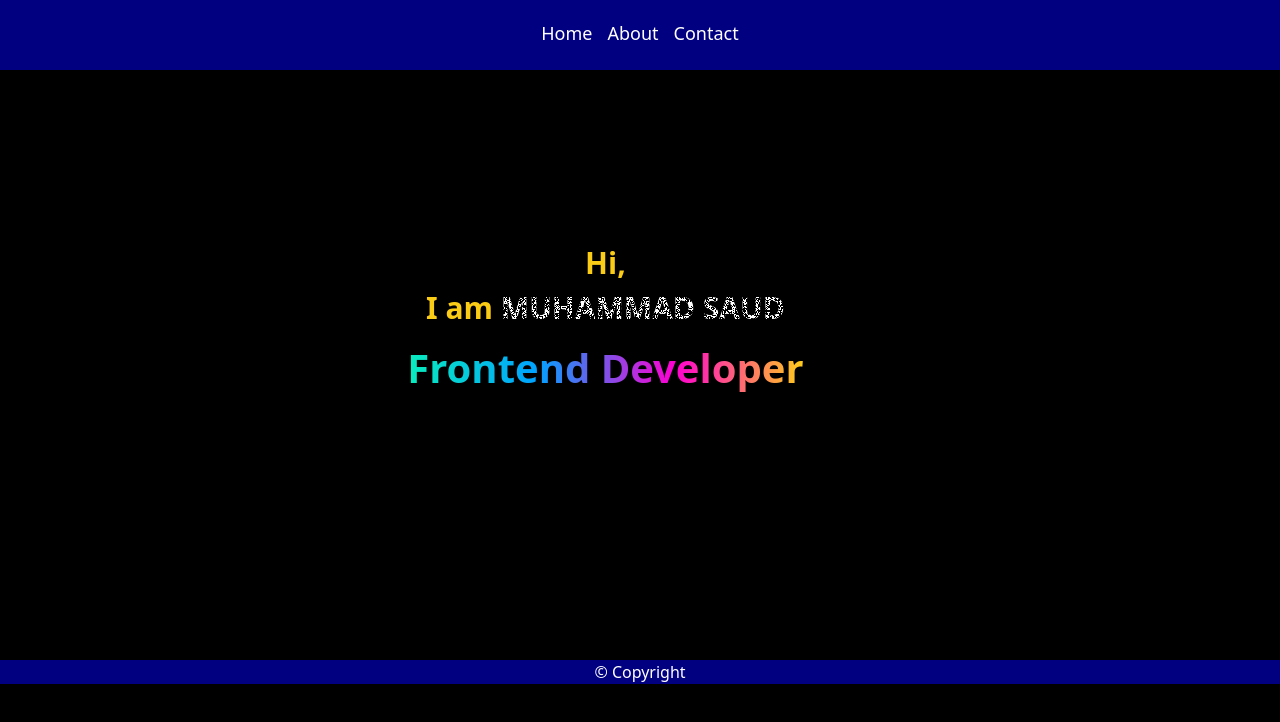
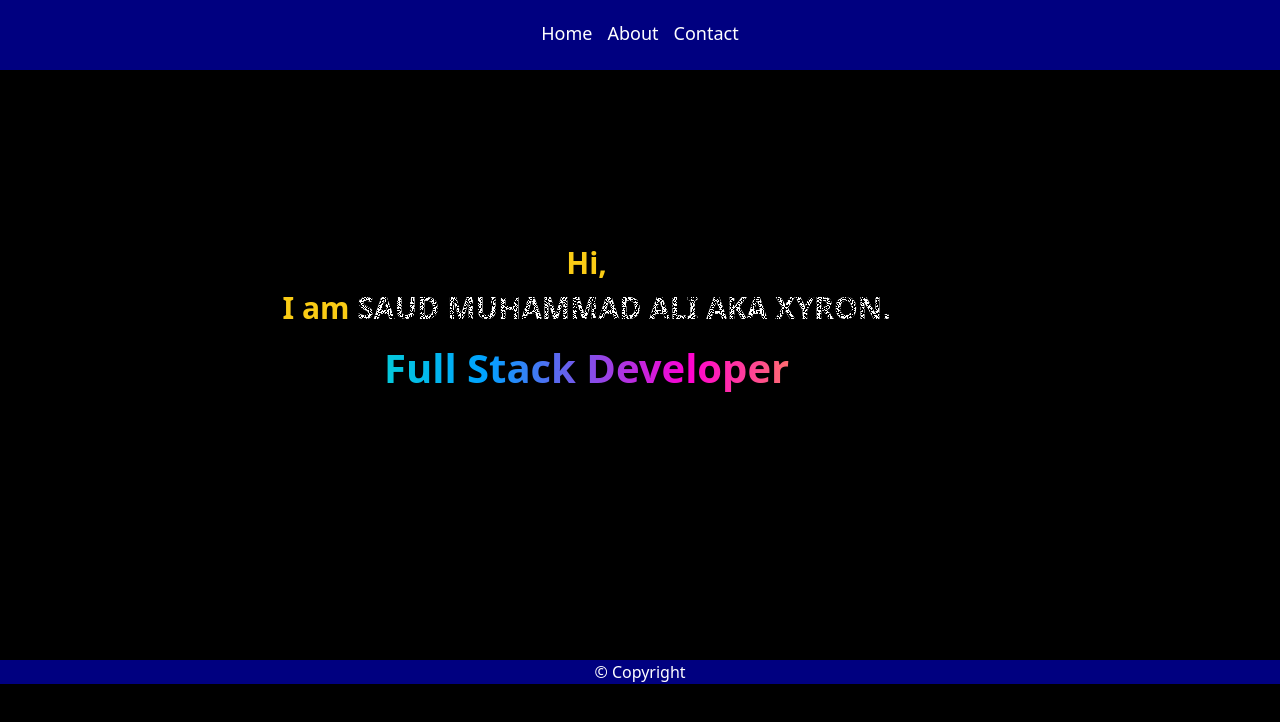
Before and after one commit to saudali195/Multi-Page-, a Next.js app: page / in a window 1280 px wide. Shown: the top 722 px of the page. Built offline with nearby package versions, Linux system fonts and the light colour scheme.

Commit message:
page.tsx

```diff
--- a/src/app/page.tsx
+++ b/src/app/page.tsx
@@ -10,8 +10,8 @@ export default function Home() {
         <div className="marquee">
 
         Hi, <br />
-        I am  <div className="box">Muhammad Saud</div> <br />
-        <h1 className="h1">Frontend Developer</h1>
+        I am  <div className="box">Saud Muhammad Ali AKA Xyron.</div> <br />
+        <h1 className="h1">Full Stack Developer</h1>
         </div>
       </div>
       </div>
```
